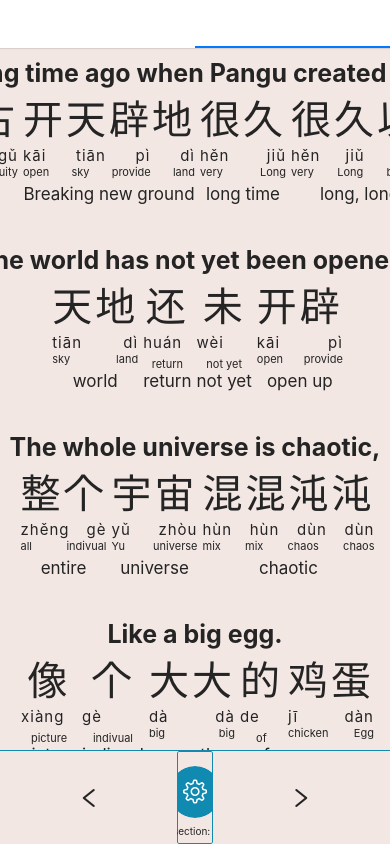
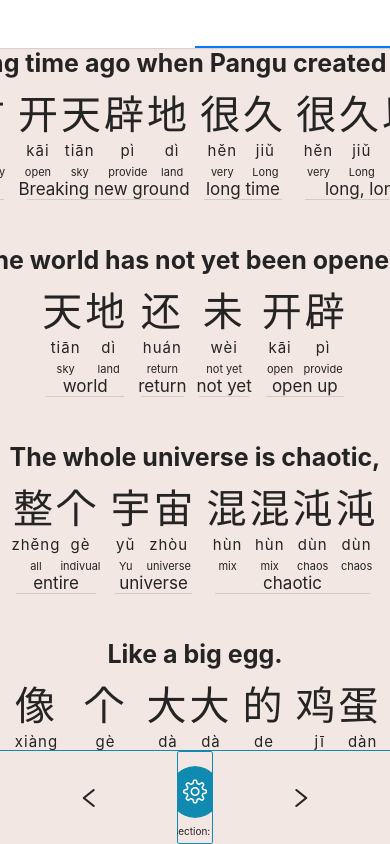
Before and after one commit to brett-burley/client-trin, a React Native app: screen /page in a window 390 px wide. Built offline with nearby package versions, Linux system fonts and the light colour scheme.

Commit message:
ReadPage formatted

```diff
--- a/components/screens/book/ReadPage.js
+++ b/components/screens/book/ReadPage.js
@@ -52,7 +52,6 @@ function Line({ entry })
       <View style={sty.characters}>
         {characters.map((c, i) => <ReadCharacters c={c} key={i} />)}
       </View>
-      <Divider style={sty.divider} />
     </View>
   );
 }
@@ -67,31 +66,51 @@ function ReadCharacters({ c })
     <View style={sty.characterEntry}>
       <Text style={sty.mandarin}>{mandarin}</Text>
 
-      <CharactersPinyin arr={pinyin} />
-
-      <CharactersEnglish english={english} />
+      <CharactersPinyin arr={pinyin} english={english} />
 
       <Text style={sty.together}>{together}</Text>
+      <Divider style={sty.divider} />
     </View>
   );
 }
 
-function CharactersPinyin({ arr })
+function CharactersPinyin({ arr, english })
 {
+  const { together, seperate } = english;
+
   return (
     <View style={sty.charArr}>
-      {arr.map((p, i) => (
-        <Text style={sty.pinyin} key={i}>
-          {p}
-        </Text>
-      ))}
+      <Single />
     </View>
   );
+
+
+  function Single()
+  {
+    if(seperate.length) {
+      return arr.map((p, i) => (
+        <View style={sty.pinyinEntry} key={i}>
+          <Text style={sty.pinyin}>{p}</Text>
+          <Text style={sty.charEnglish}>{seperate[i]}</Text>
+        </View>
+      ));
+    }
+
+    return (
+      <View style={sty.pinyinTogether}>
+        {arr.map((p, i) => (
+          <View style={sty.pinyinEntry} key={i}>
+            <Text style={sty.pinyin}>{p}</Text>
+          </View>
+        ))}
+        <Text style={sty.charEnglish}>{together}</Text>
+      </View>
+    );
+  }
 }
 
 function CharactersEnglish({ english })
 {
-  const { together, seperate } = english;
   if(!seperate.length)
     return <Text style={sty.charEnglish}>{together}</Text>
 
@@ -105,10 +124,11 @@ function CharactersEnglish({ english })
 const sty = StyleSheet.create({
   scrollView: {
     flex: 1,
+    width: '100%',
     flexDirection: 'row',
     flexWrap: 'wrap',
     justifyContent: 'center',
-    padding: 10,
+    alignItems: 'center',
   },
   line: {
     alignItems: 'center',
@@ -122,7 +142,7 @@ const sty = StyleSheet.create({
   },
   characterEntry: {
     alignItems: 'center',
-    marginLeft: 5
+    margin: 5,
   },
   english: {
     fontSize: 25,
@@ -150,7 +170,15 @@ const sty = StyleSheet.create({
     flex: 1,
     flexDirection: 'row',
     width: '100%',
-    justifyContent: 'space-between',
+    justifyContent: 'space-around',
   },
-
+  pinyinEntry: {
+    alignItems: 'center',
+  },
+  pinyinTogether: {
+    alignItems: 'center',
+  },
+  divider: {
+    width: '90%',
+  },
 });
```
